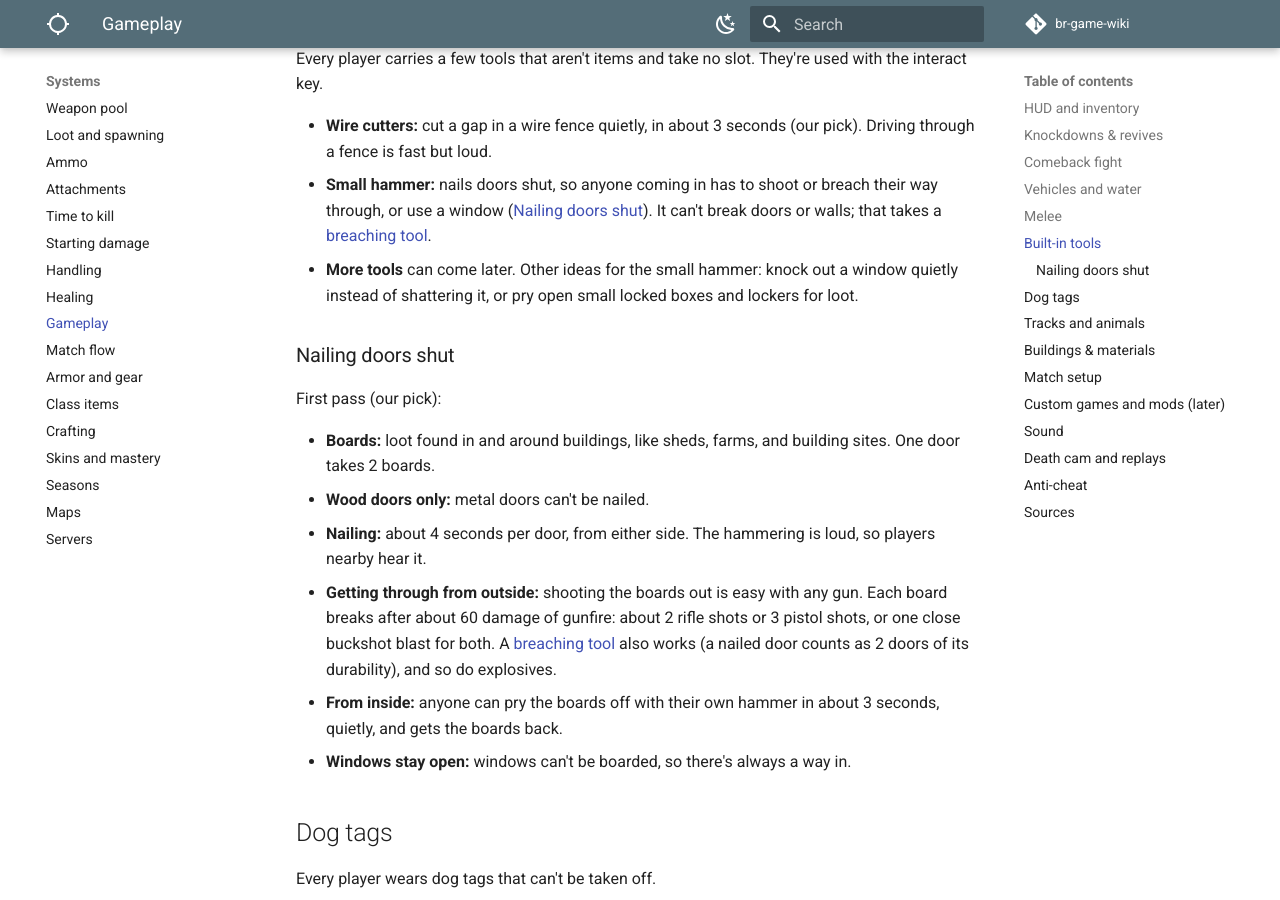
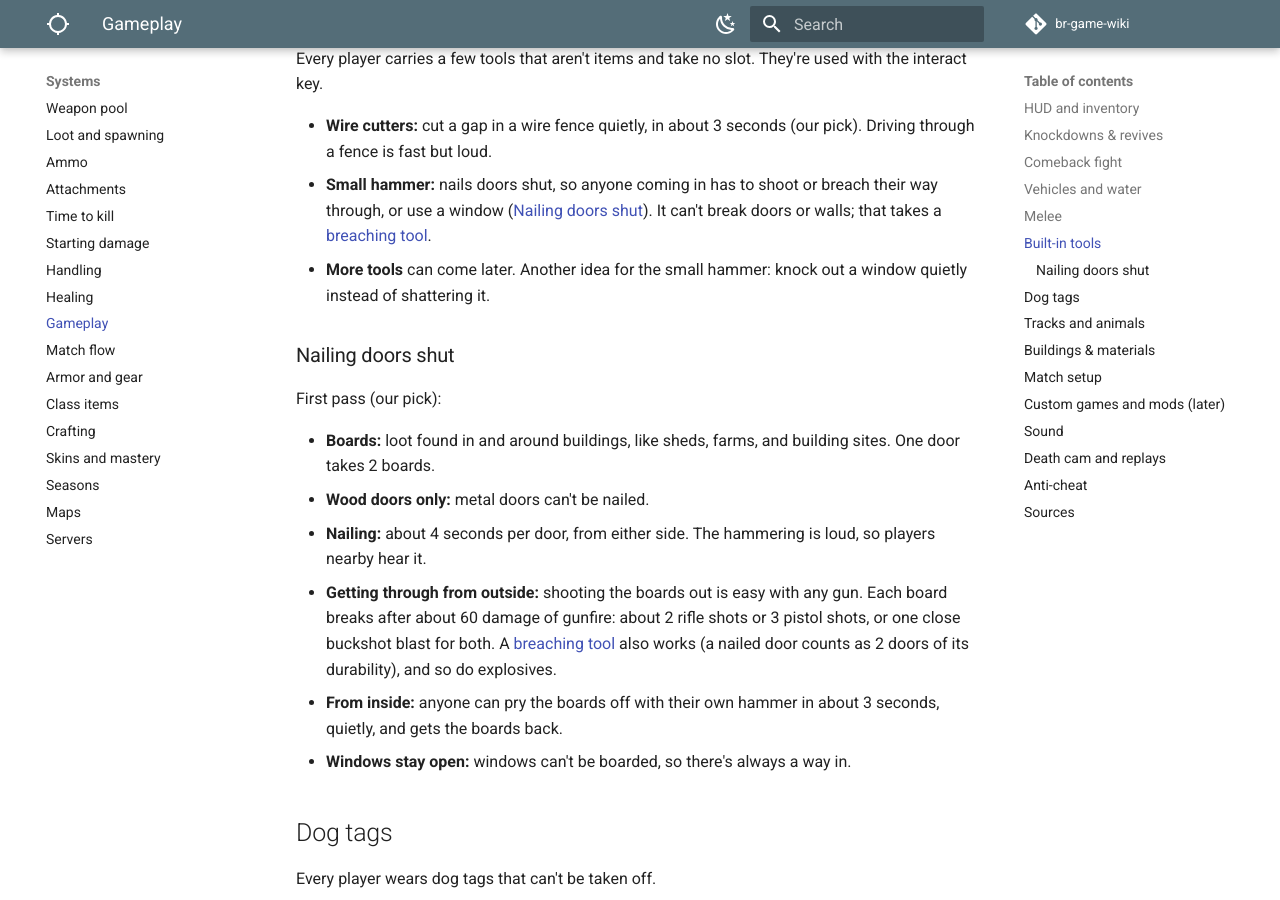
Before and after one commit to DerrickSpartan1/br-game-wiki, an MkDocs documentation site: the page built from docs/systems/gameplay.md, in a window 1280 px wide and 900 px high, scrolled down 6173 px. Built offline with MkDocs 1.6.1 and Material for MkDocs 9.7.7, drawn with Linux system fonts in a browser that asks for light colours; comment, search, counter and statistics services are not loaded.

Commit message:
Drop the small hammer's locked boxes idea
Co-Authored-By: Claude Opus 5.5 <noreply@anthropic.com>
Claude-Session: https://claude.ai/code/session_01LAp2s4euUjj6HZthupXLj4

```diff
--- a/docs/systems/gameplay.md
+++ b/docs/systems/gameplay.md
@@ -137,7 +137,7 @@ Every player carries a few tools that aren't items and take no slot. They're use
 
 - **Wire cutters:** cut a gap in a wire fence quietly, in about 3 seconds (our pick). Driving through a fence is fast but loud.
 - **Small hammer:** nails doors shut, so anyone coming in has to shoot or breach their way through, or use a window ([Nailing doors shut](#nailing-doors-shut)). It can't break doors or walls; that takes a [breaching tool](class-items.md#breaching-tools).
-- **More tools** can come later. Other ideas for the small hammer: knock out a window quietly instead of shattering it, or pry open small locked boxes and lockers for loot.
+- **More tools** can come later. Another idea for the small hammer: knock out a window quietly instead of shattering it.
 
 ### Nailing doors shut
 
```
